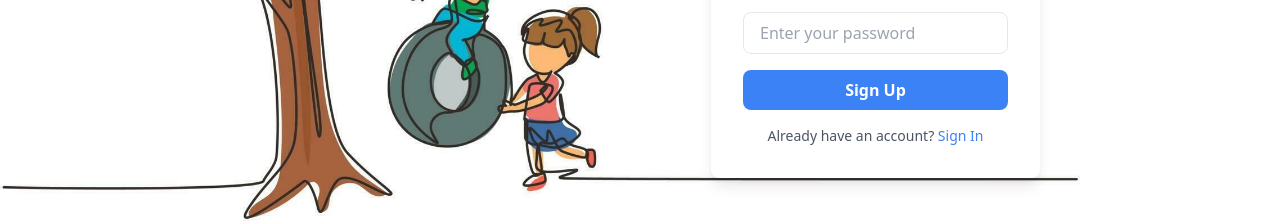
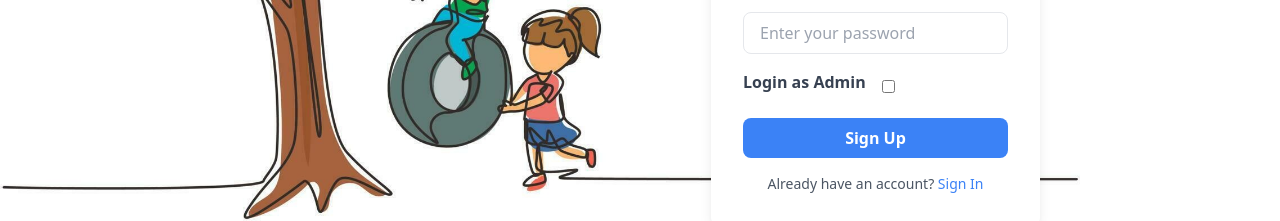
Before and after one commit to prahulk46a/Green-Corner, a React (Vite) app: page /signup in a window 1280 px wide. Shown: the part 538-759 px from the top of the page. Built offline with nearby package versions, Linux system fonts and the light colour scheme; no server answers.

Commit message:
Added user role prop into signup state

```diff
--- a/src/components/pages/error-page/PageNotFound.jsx
+++ b/src/components/pages/error-page/PageNotFound.jsx
@@ -1,6 +1,5 @@
 import { Link } from "react-router-dom";
-import error from "../../../assets/404_Video.mp4";
-import Footer from "../../utils/Footer/Footer";
+
 const PageNotFound = () => {
   return (
     // <div className="flex justify-center items-center h-screen">
--- a/src/components/pages/sign-up/SignUp.jsx
+++ b/src/components/pages/sign-up/SignUp.jsx
@@ -1,3 +1,4 @@
+import React from "react";
 import Navbar from "../../utils/navbar/Navbar";
 import Footer from "../../utils/Footer/Footer";
 import { useReducer } from "react";
@@ -13,11 +14,11 @@ const reducer = (state, action) => {
         ...state,
         [action.field]: action.value,
       };
-    // case "submit":
-    //   return {
-    //     ...state,
-    //     userId: action.userId,
-    //   };
+    case "update_admin":
+      return {
+        ...state,
+        isAdmin: action.value,
+      };
     case "reset":
       return action.initialState;
     default:
@@ -32,16 +33,10 @@ const SignUp = () => {
     email: "",
     contact: "",
     userId: "",
+    isAdmin: false,
   };
 
   const [state, dispatch] = useReducer(reducer, initialState);
-
-  // // Track state changes with useEffect
-  // useEffect(() => {
-  //   if (state.userId) {
-  //     console.log("Updated state:", state);
-  //   }
-  // }, [state.userId]);
 
   const handleChange = (e) => {
     dispatch({
@@ -51,24 +46,22 @@ const SignUp = () => {
     });
   };
 
+  const handleAdmin = (e) => {
+    dispatch({
+      type: "update_admin",
+      value: e.target.checked,
+    });
+  };
+
   const handleSubmit = (e) => {
     e.preventDefault();
-
-    // First dispatch submit action with new userId
-    // dispatch({
-    //   type: "submit",
-    //   userId: Date.now(),
-    // });
-
-    // Log the updated state after submission. Here it will not display userid as state will get updated after next rendering cycle but it will get reflect on ui
     console.log("Form submitted:", state);
 
     axios.post("http://116.75.62.44:8000/adduser", {
       ...state,
-      useId: Date.now(),
+      userId: Date.now(),
     });
 
-    // Then reset the form
     dispatch({ type: "reset", initialState });
   };
 
@@ -86,7 +79,6 @@ const SignUp = () => {
             Sign Up
           </h2>
           <form onSubmit={handleSubmit}>
-            {/* Username Input */}
             <div className="mb-4">
               <label
                 htmlFor="username"
@@ -105,8 +97,6 @@ const SignUp = () => {
                 className="w-full px-4 py-2 border rounded-lg focus:outline-none focus:ring-2 focus:ring-blue-500 focus:border-transparent"
               />
             </div>
-
-            {/* Email Input */}
             <div className="mb-4">
               <label
                 htmlFor="email"
@@ -125,8 +115,6 @@ const SignUp = () => {
                 className="w-full px-4 py-2 border rounded-lg focus:outline-none focus:ring-2 focus:ring-blue-500 focus:border-transparent"
               />
             </div>
-
-            {/* Contact Input */}
             <div className="mb-4">
               <label
                 htmlFor="contact"
@@ -145,8 +133,6 @@ const SignUp = () => {
                 className="w-full px-4 py-2 border rounded-lg focus:outline-none focus:ring-2 focus:ring-blue-500 focus:border-transparent"
               />
             </div>
-
-            {/* Password Input */}
             <div className="mb-4">
               <label
                 htmlFor="password"
@@ -165,8 +151,22 @@ const SignUp = () => {
                 className="w-full px-4 py-2 border rounded-lg focus:outline-none focus:ring-2 focus:ring-blue-500 focus:border-transparent"
               />
             </div>
-
-            {/* Submit Button */}
+            <div className="flex flex-row items-center mb-4 gap-4">
+              <label
+                htmlFor="isAdmin"
+                className="block text-gray-700 font-semibold mb-2"
+              >
+                Login as Admin
+              </label>
+              <input
+                type="checkbox"
+                id="isAdmin"
+                name="isAdmin"
+                checked={state.isAdmin}
+                onChange={handleAdmin}
+                className="px-4 py-2 border rounded-lg"
+              />
+            </div>
             <div className="mb-4">
               <button
                 type="submit"
@@ -176,8 +176,6 @@ const SignUp = () => {
               </button>
             </div>
           </form>
-
-          {/* Bottom Link */}
           <p className="text-center text-gray-600 mt-4 text-sm">
             Already have an account?{" "}
             <Link
```
